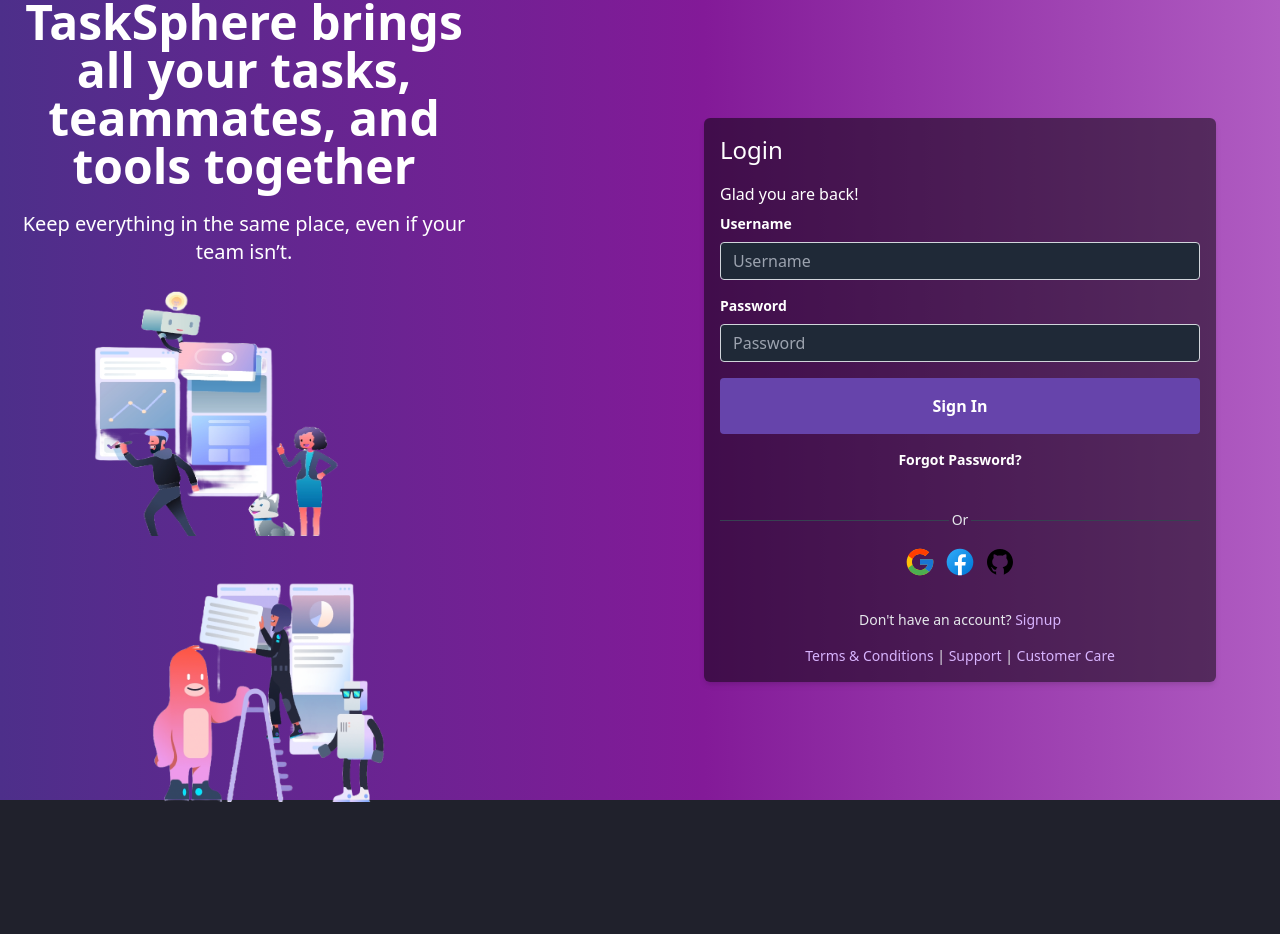
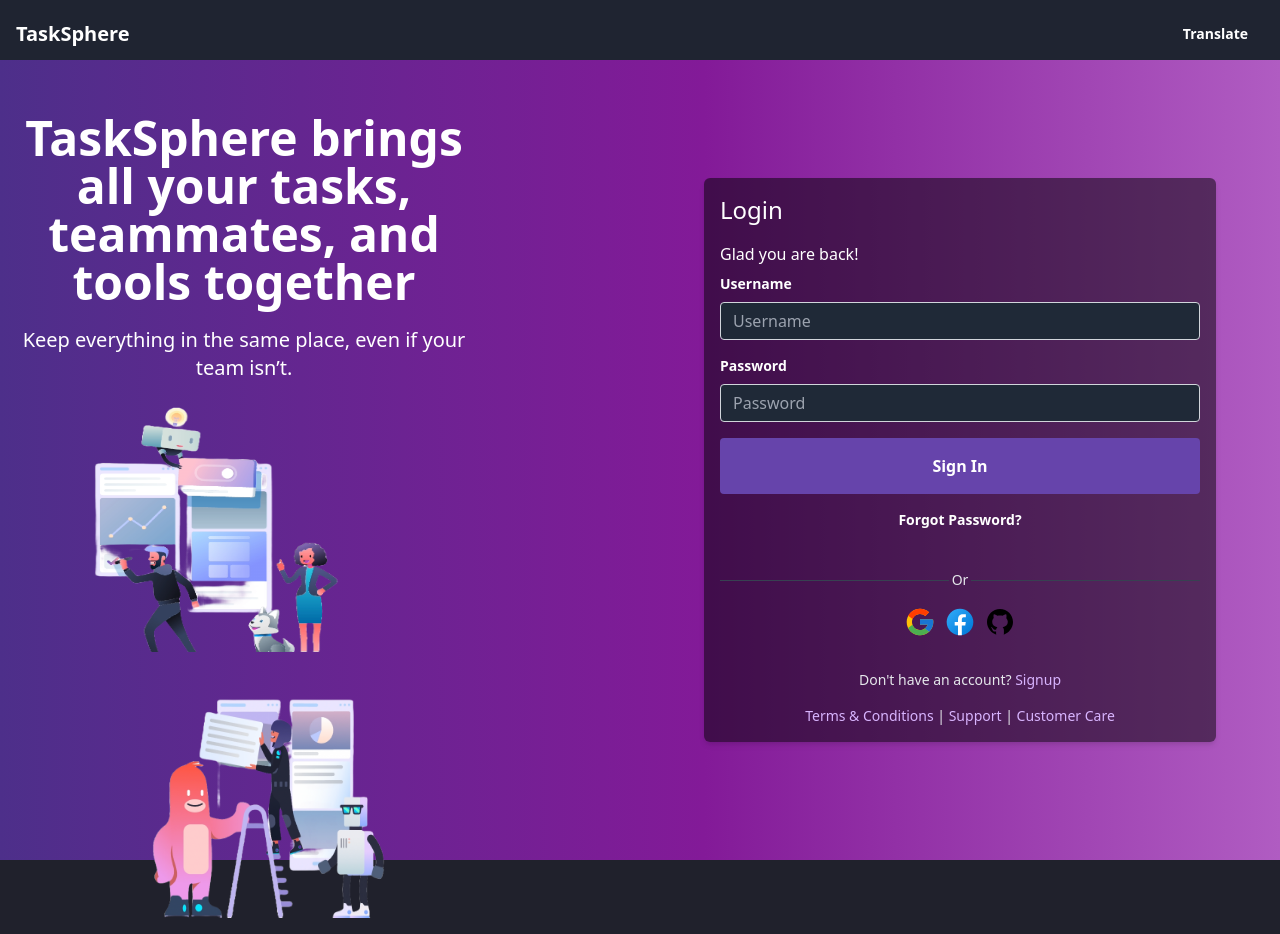
Before and after one commit to sarvesh-gaurishankar-sawant/team-progress-tracker, a React (Create React App) app in the folder frontend/: page /login in a window 1280 px wide. Before the commit the page ends 818 px from the top, so only its background shows below. Built offline with nearby package versions, Linux system fonts and the light colour scheme.

Commit message:
Integrate navbar with Login page

```diff
--- a/frontend/src/components/Auth/Login.tsx
+++ b/frontend/src/components/Auth/Login.tsx
@@ -2,6 +2,7 @@
 import Google from '../../icons/Google';
 import Facebook from '../../icons/Facebook';
 import Github from '../../icons/Github';
+import LoginSignupNavbar from '../navbar/LoginSignupNavbar';
 
 interface LoginProps {
     isOpen: boolean;
@@ -62,9 +63,12 @@
   const url1 = '/assests/loginpage1.png';
   const url2 = '/assests/loginpage2.png';
   return (
-    <div className="flex flex-col lg:flex-row items-center justify-center h-screen" style={{ background: 'linear-gradient(90deg, rgba(77,47,138,1) 0%, rgba(131,26,152,1) 55%, rgba(176,92,194,1) 100%)' }}>
+    <>
+    <LoginSignupNavbar />
+      <div className="">
+        <div className="flex flex-col lg:flex-row items-center md:justify-center h-screen" style={{ background: 'linear-gradient(90deg, rgba(77,47,138,1) 0%, rgba(131,26,152,1) 55%, rgba(176,92,194,1) 100%)' }}>
           {/* Info Section  */}
-      <div className="w-full lg:w-1/2 p-4">
+          <div className="w-full lg:w-1/2 p-4 md:pt-32">
             <div className='w-full lg:w-3/4 flex flex-col items-center text-center gap-5'>
             <h1 className="hidden md:block text-white text-2xl md:text-3xl lg:text-5xl font-bold">TaskSphere brings all your tasks, teammates, and tools together</h1>
             <p className="hidden md:block text-white text-lg md:text-xl">Keep everything in the same place, even if your team isn’t.</p>
@@ -163,6 +167,8 @@
             {/* </div> */}
           </div>
         </div>
+      </div>
+    </>
   );
 };
 
--- a/frontend/src/components/navbar/LoginSignupNavbar.tsx
+++ b/frontend/src/components/navbar/LoginSignupNavbar.tsx
@@ -2,15 +2,14 @@
 
 const LoginSignupNavbar: React.FC = () => {
   const handleTranslate = () => {
-    // Logic for translation or language switching
     console.log('Translate button clicked');
   };
 
   return (
-    <nav className="bg-gray-800 text-white p-4 flex justify-between items-center">
-      <div className="text-lg md:text-xl font-bold">TaskSphere</div>
+    <nav className="bg-gray-800 bg-opacity-50 text-white py-2 px-4 flex justify-between items-center">
+      <div className="text-lg md:text-xl font-bold mt-2">TaskSphere</div>
       <button
-        className="text-sm md:text-md bg-purple-500 hover:bg-purple-700 text-white font-bold py-2 px-4 rounded"
+        className="mt-2 text-sm md:text-md  text-white font-bold py-2 px-4 rounded"
         onClick={handleTranslate}
       >
         Translate
```
Lines whose indentation alone changed are shown as unchanged.
